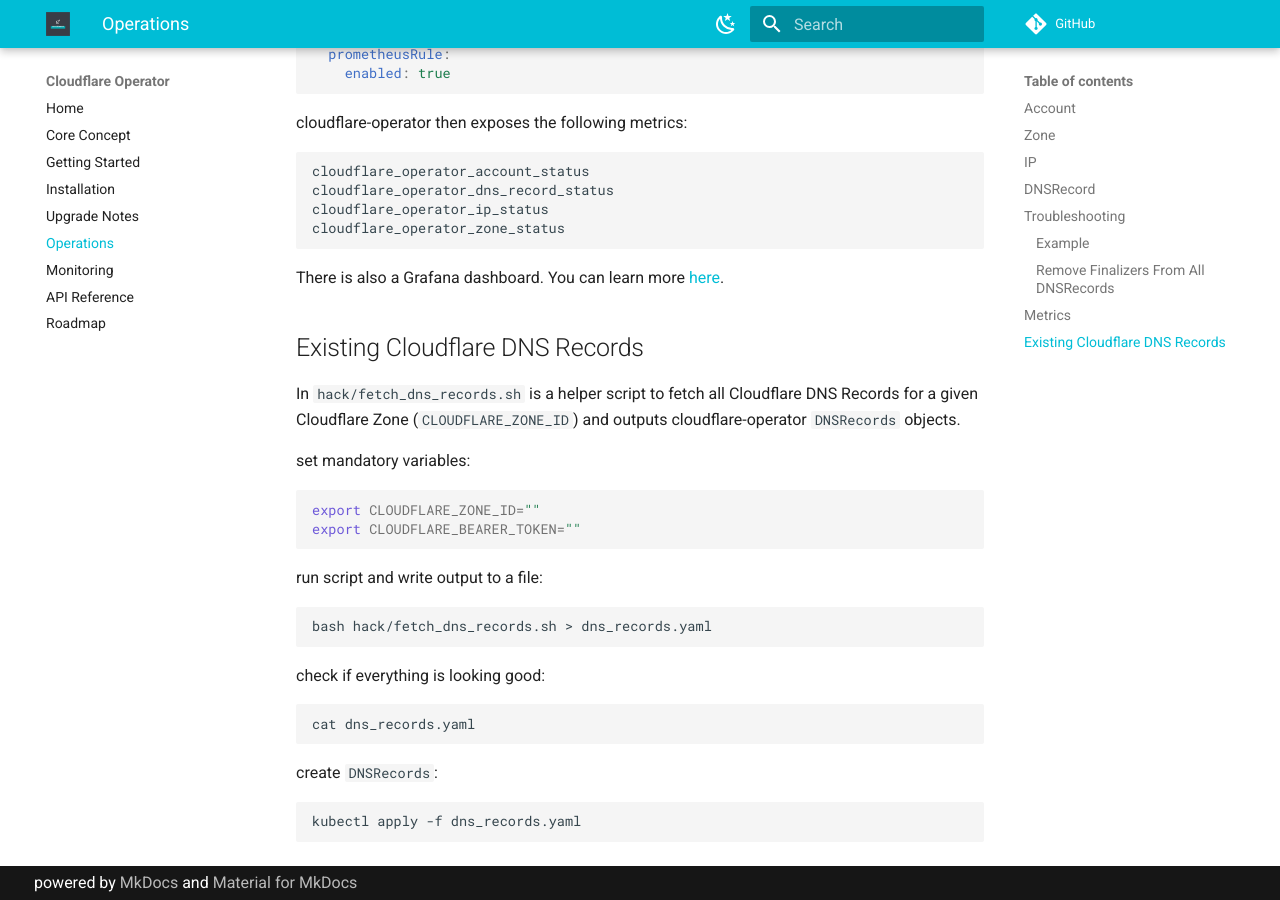
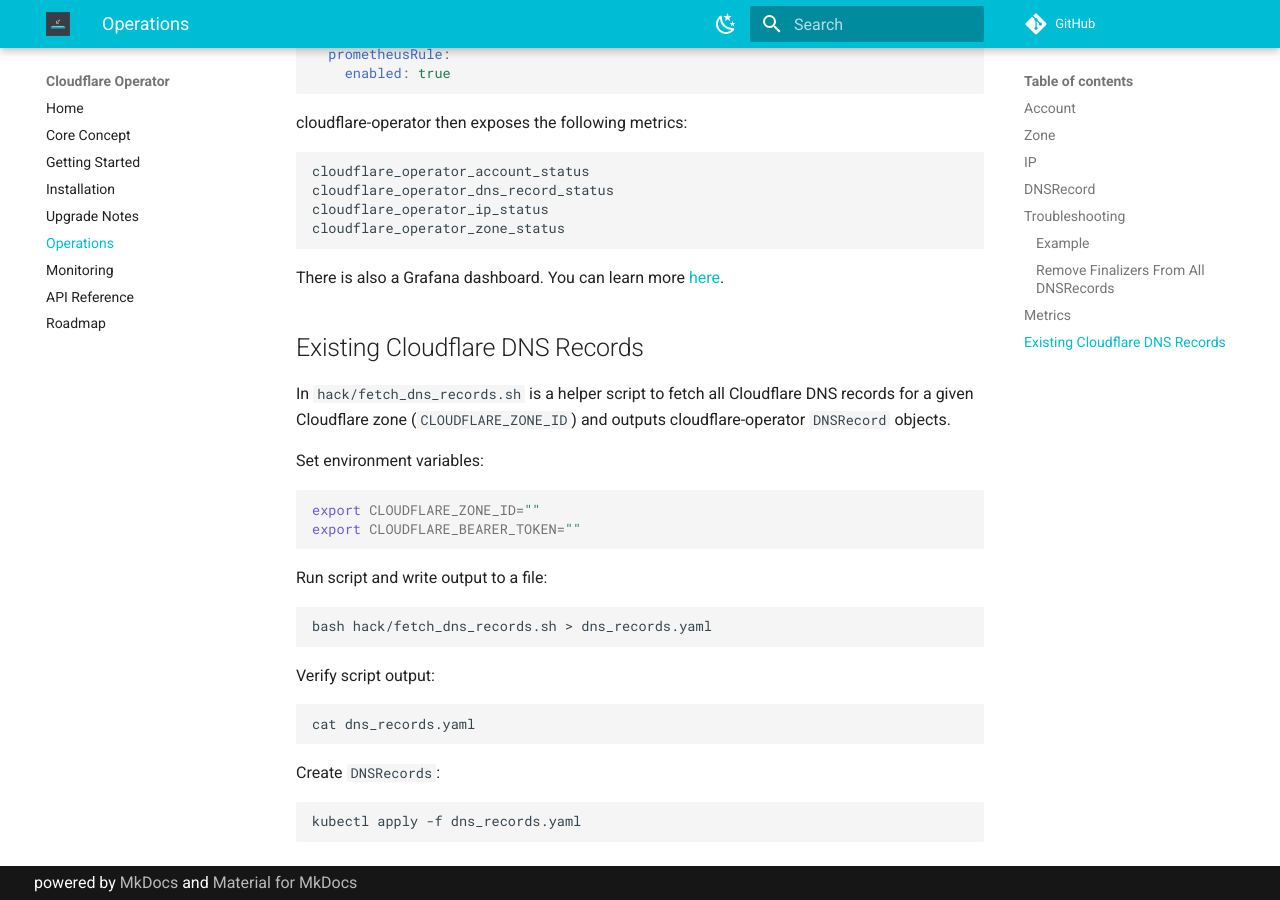
Before and after one commit to containeroo/cloudflare-operator, an MkDocs documentation site: the page built from docs/content/operations.md, in a window 1280 px wide and 900 px high, scrolled down 3402 px. Built offline with MkDocs 1.6.1 and Material for MkDocs 9.7.7, drawn with Linux system fonts in a browser that asks for light colours; comment, search, counter and statistics services are not loaded.

Commit message:
Apply suggestions from code review
Co-authored-by: Robin Scherrer <43877944+rxbn@users.noreply.github.com>

````diff
--- a/docs/content/operations.md
+++ b/docs/content/operations.md
@@ -181,28 +181,28 @@ There is also a Grafana dashboard. You can learn more [here](/monitoring).
 
 ## Existing Cloudflare DNS Records
 
-In `hack/fetch_dns_records.sh` is a helper script to fetch all Cloudflare DNS Records for a given Cloudflare Zone (`CLOUDFLARE_ZONE_ID`) and outputs cloudflare-operator `DNSRecords` objects.
+In `hack/fetch_dns_records.sh` is a helper script to fetch all Cloudflare DNS records for a given Cloudflare zone (`CLOUDFLARE_ZONE_ID`) and outputs cloudflare-operator `DNSRecord` objects.
 
-set mandatory variables:
+Set environment variables:
 
 ```bash
 export CLOUDFLARE_ZONE_ID=""
 export CLOUDFLARE_BEARER_TOKEN=""
 ```
 
-run script and write output to a file:
+Run script and write output to a file:
 
 ```bash
 bash hack/fetch_dns_records.sh > dns_records.yaml
 ```
 
-check if everything is looking good:
+Verify script output:
 
 ```bash
 cat dns_records.yaml
 ```
 
-create `DNSRecords`:
+Create `DNSRecords`:
 
 ```bash
 kubectl apply -f dns_records.yaml
````
Also changed, not shown: docs/content/getting_started.md (+1 -1 lines), docs/content/installation.md (+2 -2 lines).
